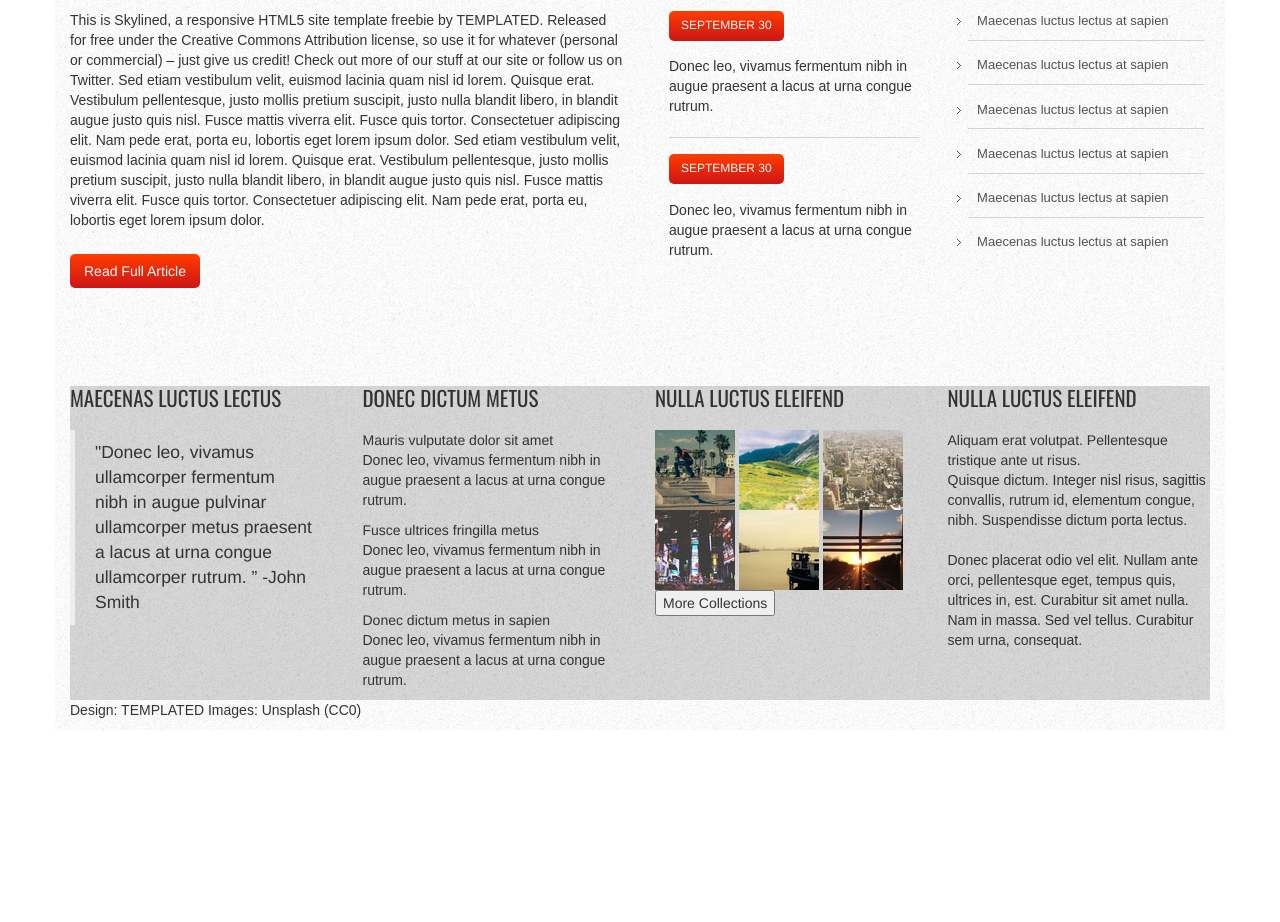
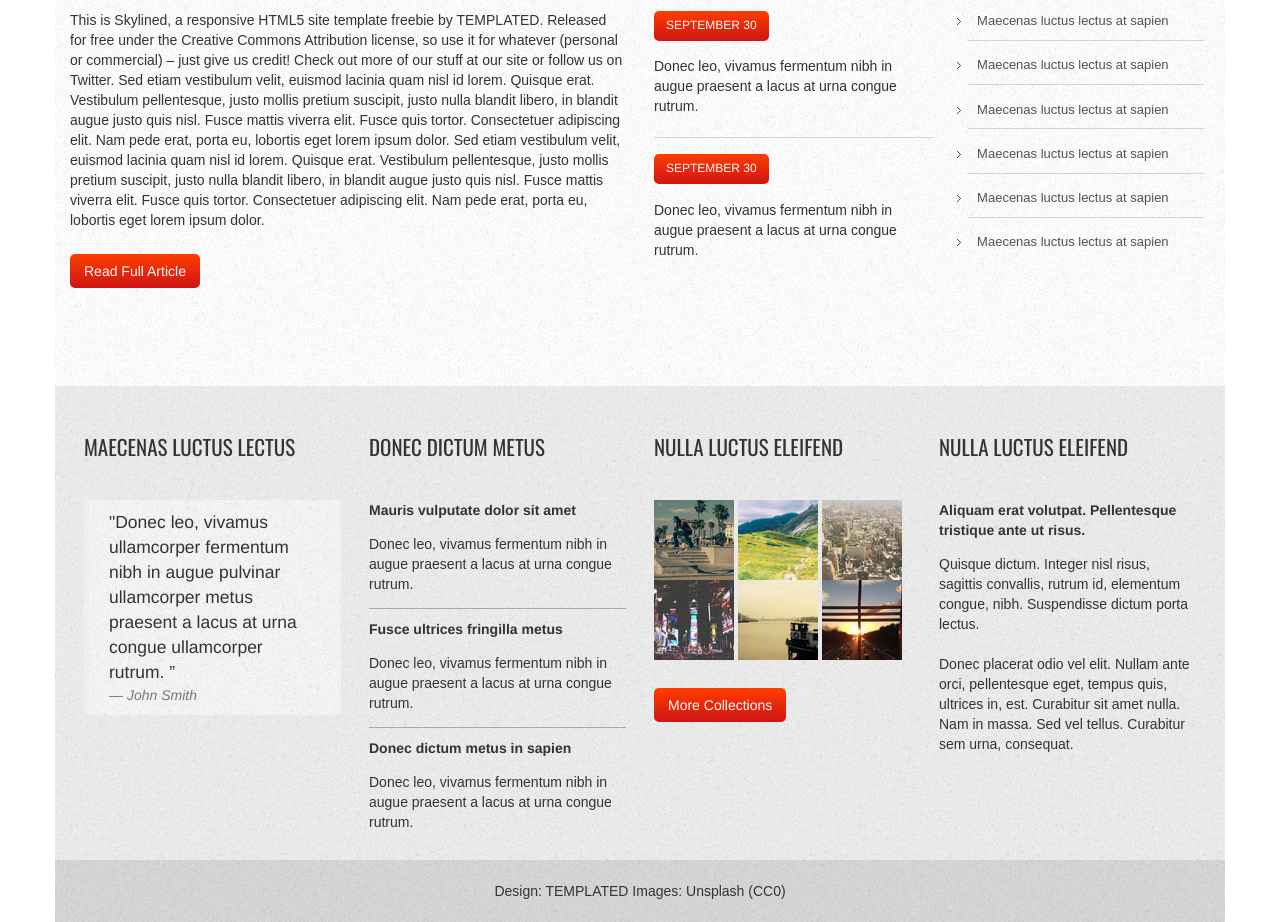
Before and after one commit to rruellepetel/challenge_6, a website: page index.html in a window 1280 px wide. Shown: the part 1625-2547 px from the top of the page. Before the commit the page ends 2355 px from the top, so only its background shows below. Drawn offline with nearby package versions, Linux system fonts and the light colour scheme.

Commit message:
project finished

```diff
--- a/index.html
+++ b/index.html
@@ -1,4 +1,5 @@
 <!DOCTYPE html>
+
 <head>
     <meta charset="UTF-8">
     <meta name="viewport" content="width=device-width, initial-scale=1.0">
@@ -10,6 +11,7 @@
     <link href="https://fonts.googleapis.com/css?family=Abel|Oswald" rel="stylesheet">
     <link rel="stylesheet" href="./static/css/style.css">
 </head>
+
 <body>
     <div class="container">
         <header>
@@ -22,6 +24,7 @@
                         <span class="icon-bar"></span>
                         <span class="icon-bar"></span>
                     </button>
+                    <a href="#" class="navbar-brand">Skylined</a>
                 </div>
                 <div class="collapse navbar-collapse" id="bs-example-navbar-collapse-1">
                     <ul class="nav navbar-nav">
@@ -31,7 +34,8 @@
                         <li><a href="#">two column #2</a></li>
                         <li><a href="#">one column</a></li>
                     </ul>
-                </div><!-- /.navbar-collapse -->
+                </div>
+                <!-- /.navbar-collapse -->
             </nav>
             <img src="./static/images/pics01.jpg" alt="banner" class="img-responsive">
         </header>
@@ -110,7 +114,11 @@
                     <h2>Integer gravida nibh quis urna</h2>
                     <span>augue praesent a lacus at urna congue rutrum</span>
                     <img src="./static/images/pics03.jpg" alt="mainimg" class="img-responsive">
-                    <p>This is Skylined, a responsive HTML5 site template freebie by TEMPLATED. Released for free under the Creative Commons Attribution license, so use it for whatever (personal or commercial) – just give us credit! Check out more of our stuff at our site or follow us on Twitter. Sed etiam vestibulum velit, euismod lacinia quam nisl id lorem. Quisque erat. Vestibulum pellentesque, justo mollis pretium suscipit, justo nulla blandit libero, in blandit augue justo quis nisl. Fusce mattis viverra elit. Fusce quis tortor. Consectetuer adipiscing elit. Nam pede erat, porta eu, lobortis eget lorem ipsum dolor. Sed etiam vestibulum velit, euismod lacinia quam nisl id lorem. Quisque erat. Vestibulum pellentesque, justo mollis pretium suscipit, justo nulla blandit libero, in blandit augue justo quis nisl. Fusce mattis viverra elit. Fusce quis tortor. Consectetuer adipiscing elit. Nam pede erat, porta eu, lobortis eget lorem ipsum dolor.</p>
+                    <p>This is Skylined, a responsive HTML5 site template freebie by TEMPLATED. Released for free under the Creative Commons Attribution license, so use it for whatever (personal or commercial) – just give us credit! Check out more of our
+                        stuff at our site or follow us on Twitter. Sed etiam vestibulum velit, euismod lacinia quam nisl id lorem. Quisque erat. Vestibulum pellentesque, justo mollis pretium suscipit, justo nulla blandit libero, in blandit augue justo
+                        quis nisl. Fusce mattis viverra elit. Fusce quis tortor. Consectetuer adipiscing elit. Nam pede erat, porta eu, lobortis eget lorem ipsum dolor. Sed etiam vestibulum velit, euismod lacinia quam nisl id lorem. Quisque erat. Vestibulum
+                        pellentesque, justo mollis pretium suscipit, justo nulla blandit libero, in blandit augue justo quis nisl. Fusce mattis viverra elit. Fusce quis tortor. Consectetuer adipiscing elit. Nam pede erat, porta eu, lobortis eget lorem
+                        ipsum dolor.</p>
                     <button type="button" name="button">Read Full Article</button>
                 </main>
             </div>
@@ -149,18 +157,20 @@
                 </aside>
             </div>
         </div>
-        <section id="secsec">
-            <div class="row">
-                <div class="col-xs-12 col-sm-6 col-md-3">
+    </div>
+    <div class="container" id="footercont">
+        <section>
+            <div class="row nopadding" id="secsec">
+                <div class="col-xs-12 col-sm-6 col-md-3 nopadding">
                     <section>
                         <h4>Maecenas luctus lectus</h4>
-                        <blockquote cite="John Smith">
-                            "Donec leo, vivamus ullamcorper fermentum nibh in augue pulvinar ullamcorper metus praesent a lacus at urna congue ullamcorper rutrum.  ”
-                            -John Smith
+                        <blockquote>
+                            "Donec leo, vivamus ullamcorper fermentum nibh in augue pulvinar ullamcorper metus praesent a lacus at urna congue ullamcorper rutrum. ”
+                            <footer><cite>John Smith</cite></footer>
                         </blockquote>
                     </section>
                 </div>
-                <div class="col-xs-12 col-sm-6 col-md-3">
+                <div class="col-xs-12 col-sm-6 col-md-3 nopadding">
                     <section>
                         <h4>Donec dictum metus</h4>
                         <span>Mauris vulputate dolor sit amet</span>
@@ -171,7 +181,7 @@
                         <p>Donec leo, vivamus fermentum nibh in augue praesent a lacus at urna congue rutrum.</p>
                     </section>
                 </div>
-                <div class="col-xs-12 col-sm-6 col-md-3">
+                <div class="col-xs-12 col-sm-6 col-md-3 nopadding">
                     <section>
                         <h4>Nulla luctus eleifend</h4>
                         <img src="./static/images/pics07.jpg" alt="galleryimg1">
@@ -183,16 +193,19 @@
                         <button type="button" name="button">More Collections</button>
                     </section>
                 </div>
-                <div class="col-xs-12 col-sm-6 col-md-3">
+                <div class="col-xs-12 col-sm-6 col-md-3 nopadding">
                     <section>
                         <h4>Nulla luctus eleifend</h4>
                         <span>Aliquam erat volutpat. Pellentesque tristique ante ut risus. </span>
-                        <p>Quisque dictum. Integer nisl risus, sagittis convallis, rutrum id, elementum congue, nibh. Suspendisse dictum porta lectus. <br><br>Donec placerat odio vel elit. Nullam ante orci, pellentesque eget, tempus quis, ultrices in, est. Curabitur sit amet nulla. Nam in massa. Sed vel tellus. Curabitur sem urna, consequat.</p>
+                        <p>Quisque dictum. Integer nisl risus, sagittis convallis, rutrum id, elementum congue, nibh. Suspendisse dictum porta lectus. <br><br>Donec placerat odio vel elit. Nullam ante orci, pellentesque eget, tempus quis, ultrices in, est.
+                            Curabitur sit amet nulla. Nam in massa. Sed vel tellus. Curabitur sem urna, consequat.</p>
                     </section>
                 </div>
             </div>
         </section>
-        <footer>
+    </div>
+    <div class="container" id="pdpcont">
+        <footer id="footzer">
             <p> Design: TEMPLATED Images: Unsplash (CC0) </p>
         </footer>
     </div>
--- a/static/css/style.css
+++ b/static/css/style.css
@@ -189,8 +189,38 @@ main button {
     color: #525252;
 }
 
-#secsec {
-    background: url("../images/bas-de-page.png")
+#footercont {
+    background: url("../images/footer.png");
+}
+
+#footercont section section {
+    padding-top: 2.5em;
+    margin: 1em;
+}
+
+#footercont span {
+    font-weight: bold;
+}
+
+#footercont p {
+    padding: 1em 0;
+}
+
+#footercont p:not(:last-child) {
+    border-bottom: 1px solid darkgrey;
+}
+
+#footercont button {
+    background: linear-gradient(180deg,#FF3D00,#cd1515);
+    border: none;
+    border-radius: 5px;
+    color: white;
+    padding: 0.5em 1em;
+    margin: 2em 0 7em 0;
+}
+
+#footercont h4 {
+    padding-bottom: 1em;
 }
 
 h4 {
@@ -199,3 +229,44 @@ h4 {
     font-family: Oswald;
     margin: 0 0 1em 0;
 }
+
+blockquote {
+    background: url("../images/citation.jpg");
+}
+
+#pdpcont {
+    background: url("../images/bas-de-page.png");
+    text-align: center;
+}
+
+#pdpcont p {
+    margin: 1.5em;
+}
+
+.nopadding {
+    margin: 0;
+    padding: 0;
+}
+
+.navbar-brand {
+    display: none;
+}
+
+.navbar-toggle {
+    border: 1px solid white;
+}
+
+.navbar-toggle span {
+    border: 1px solid white;
+}
+
+@media (max-width: 767px) {
+    h1 {
+        display: none;
+    }
+    .navbar-brand {
+        display: block;
+        color: white;
+        text-transform: uppercase;
+    }
+}
```
Lines whose indentation alone changed are shown as unchanged.
